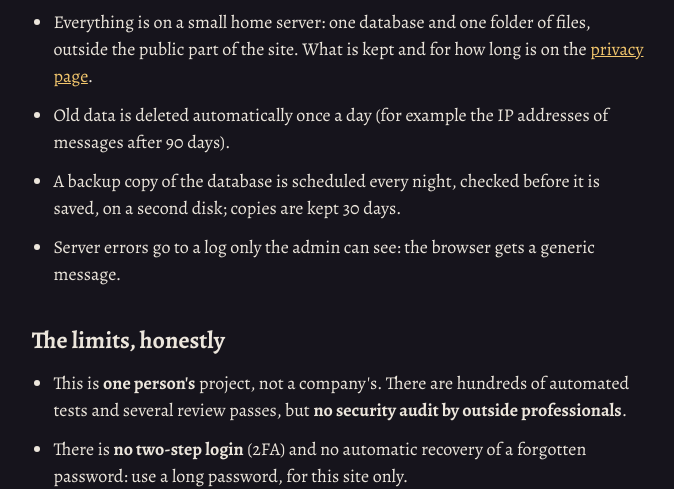
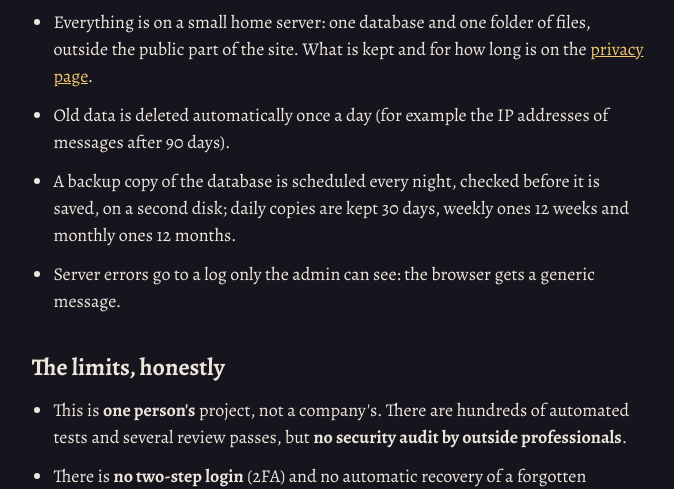
Before and after one commit to G1anPietro/vector-box, a PHP site: page /pages/sicurezza.php in a window 1280 px wide. Shown: the part 2887-3376 px from the top of the page, without its empty margins (302-976 px from the left). Run offline with PHP 8.4, Linux system fonts and the light colour scheme.

Commit message:
Merge docs/update; fix stale statements (Tetris is live, backup retention)
Co-Authored-By: Claude Sonnet 5.5 <noreply@anthropic.com>
Claude-Session: https://claude.ai/code/session_018M7Gb6V7pnTcZ4dXEvH8ki

```diff
--- a/public/pages/progetto.php
+++ b/public/pages/progetto.php
@@ -169,7 +169,7 @@ require_once __DIR__ . '/../includes/head.php';
             <li>A usare gli strumenti giusti, compreso un assistente AI per scrivere e rivedere il codice, controllando sempre il risultato
             con test e prove vere.</li>
         </ul>
-        <p class="muted">In arrivo: Tetris e un roguelike con una lunga campagna, <em>Il Dungeon del Server</em>. Poi: un dominio proprio e un secondo computer per backup e servizi di casa.</p>
+        <p class="muted">In arrivo: un roguelike con una lunga campagna, <em>Il Dungeon del Server</em>. Poi: un dominio proprio e un secondo computer per backup e servizi di casa.</p>
         <p><a class="cta" href="giochi.php">Prova i giochi</a></p>
     </main>
 
--- a/public/pages/sicurezza.php
+++ b/public/pages/sicurezza.php
@@ -109,7 +109,7 @@ $updated = '2026-11-17';
         <ul>
             <li>Tutto sta su un piccolo server di casa: un database e una cartella di file, fuori dalla parte pubblica del sito. I dettagli su cosa e per quanto tempo sono nella <a href="privacy.php">pagina privacy</a>.</li>
             <li>I dati vecchi si cancellano da soli una volta al giorno (per esempio gli indirizzi IP dei messaggi dopo <?= retentionDays('IP') ?> giorni).</li>
-            <li>Ogni notte è prevista una copia di sicurezza del database, controllata prima di essere salvata, su un secondo disco; le copie sono tenute 30 giorni.</li>
+            <li>Ogni notte è prevista una copia di sicurezza del database, controllata prima di essere salvata, su un secondo disco; le copie giornaliere sono tenute 30 giorni, quelle settimanali 12 settimane e quelle mensili 12 mesi.</li>
             <li>Gli errori del server finiscono in un registro che vede solo l'amministratore: al browser arriva un messaggio generico.</li>
         </ul>
 
@@ -209,7 +209,7 @@ $updated = '2026-11-17';
         <ul>
             <li>Everything is on a small home server: one database and one folder of files, outside the public part of the site. What is kept and for how long is on the <a href="privacy.php">privacy page</a>.</li>
             <li>Old data is deleted automatically once a day (for example the IP addresses of messages after <?= retentionDays('IP') ?> days).</li>
-            <li>A backup copy of the database is scheduled every night, checked before it is saved, on a second disk; copies are kept 30 days.</li>
+            <li>A backup copy of the database is scheduled every night, checked before it is saved, on a second disk; daily copies are kept 30 days, weekly ones 12 weeks and monthly ones 12 months.</li>
             <li>Server errors go to a log only the admin can see: the browser gets a generic message.</li>
         </ul>
 
```
Also changed, not shown: README.md.
